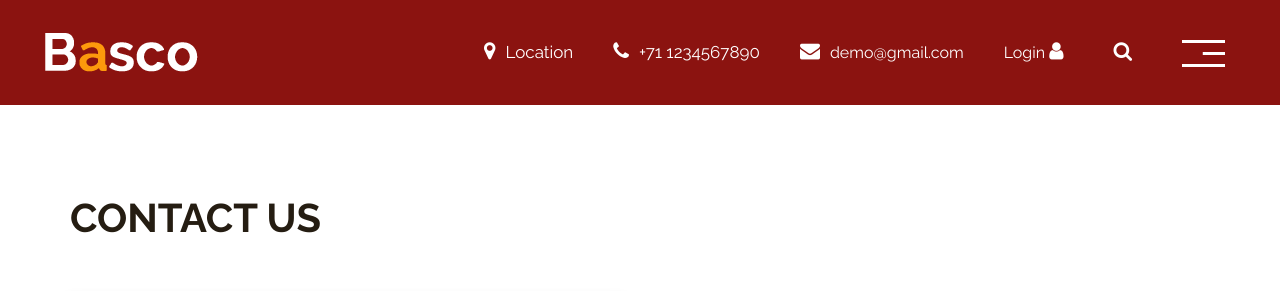
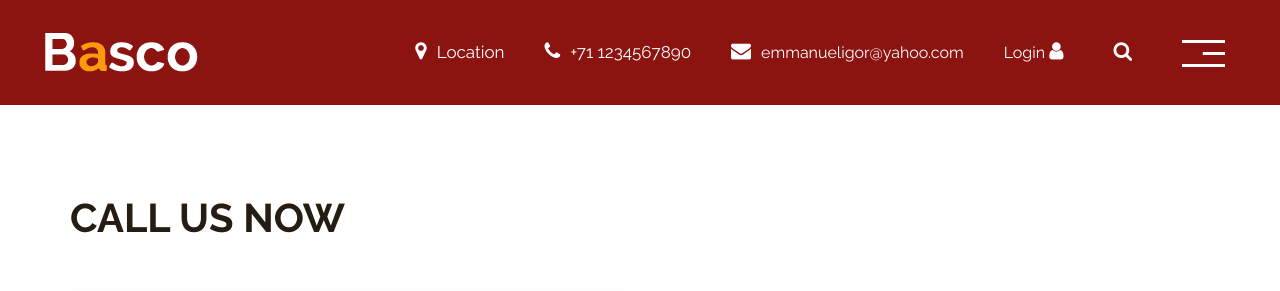
Before and after one commit to Skylimit09/web-consulting, a plain HTML site: page contact.html in a window 1280 px wide. Shown: the top 291 px of the page. Drawn offline with Linux system fonts and the light colour scheme; some packages are replaced by stand-ins of ours.

Commit message:
feature1

```diff
--- a/contact.html
+++ b/contact.html
@@ -53,7 +53,7 @@
                      <ul class="email text_align_right">
                         <li class="d_none"> <i class="fa fa-map-marker" aria-hidden="true"></i>Location</a></li>
                         <li class="d_none"><i class="fa fa-phone" aria-hidden="true"></i>+71  1234567890</a></li>
-                        <li class="d_none"> <a href="#"><i class="fa fa-envelope" aria-hidden="true"></i>demo@gmail.com</a></li>
+                        <li class="d_none"> <a href="#"><i class="fa fa-envelope" aria-hidden="true"></i>emmanueligor@yahoo.com</a></li>
                         <li class="d_none"> <a href="#">Login <i class="fa fa-user" aria-hidden="true"></i></a> </li>
                         <li class="d_none"><i class="fa fa-search" style="cursor: pointer;" aria-hidden="true"></i></li>
                         <li> <button class="openbtn" onclick="openNav()"><img src="images/menu_btn.png"></button></li>
@@ -70,7 +70,7 @@
             <div class="row">
                <div class="col-md-12">
                   <div class="titlepage">
-                     <h2>Contact Us</h2>
+                     <h2>Call Us now</h2>
                   </div>
                </div>
             </div>
```
